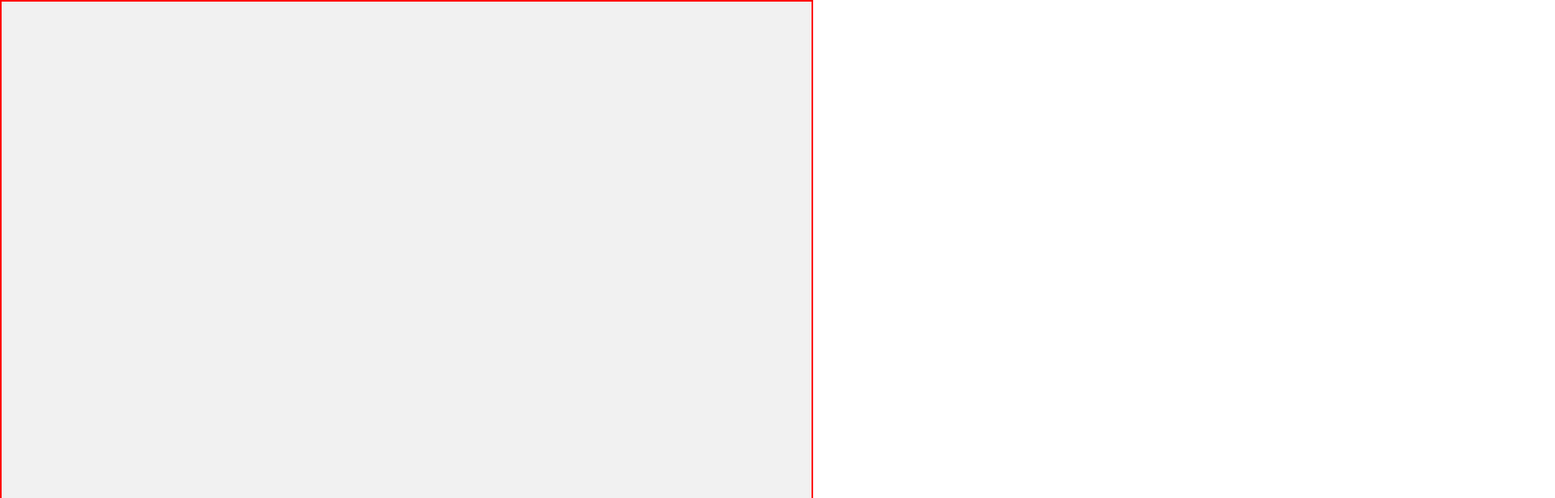
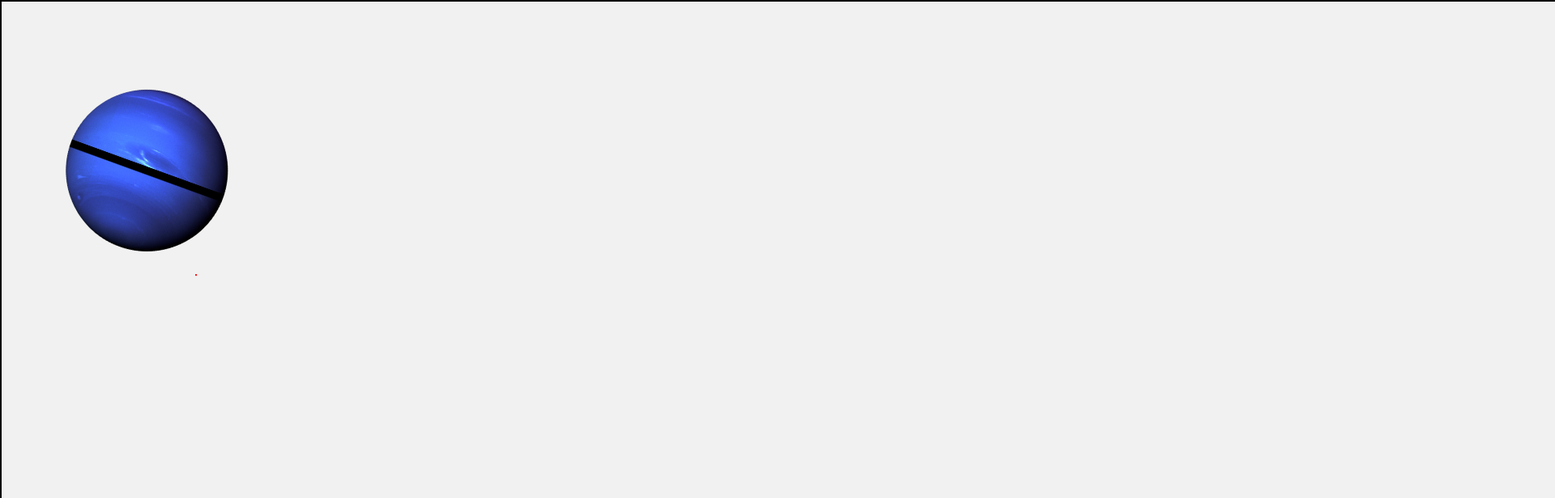
Before and after one commit to MichaelMMacLeod/E.G., a plain HTML site: page index.html in a window 1280 px wide. Shown: the top 616 px of the page at 81% size, 1920 px wide, since content can reach past the window. Drawn offline with nearby package versions, Linux system fonts and the light colour scheme.

Commit message:
Update game.js

```diff
--- a/game.js
+++ b/game.js
@@ -1,43 +1,59 @@
-var neptune;
-
-function startGame() {
-	neptune = new imageComponent('planet.png', 500, 1000, 800, 800, 0);
+startGame = function() {
 	gameArea.start();
+	neptune = new component(200, 200, 240, 135, 20, "planet.png");
 }
 
-var gameArea = {
-	canvas : canvas = document.createElement("canvas"),
+gameArea = {
+	canvas : document.createElement('canvas'),
 	start : function() {
-		this.canvas.width = 1000;
-		this.canvas.height = 1000;
+		this.canvas.width = 4800;
+		this.canvas.height = 2700;
 		this.context = this.canvas.getContext("2d");
 		document.body.insertBefore(this.canvas, document.body.childNodes[0]);
 		this.interval = setInterval(updateGameArea, 20);
 	},
 	clear : function() {
 		this.context.clearRect(0, 0, this.canvas.width, this.canvas.height);
-	},
-	stop : function() {
-		clearInterval(this.interval);
 	}
 }
 
-function imageComponent(source, x, y, width, height, rotation) {
-	this.source = source;
-	this.x = x;
-	this.y = y;
+function component(width, height, x, y, rotation, source) {
 	this.image = new Image();
 	this.image.src = source;
 	this.width = width;
 	this.height = height;
-	this.rotation = rotation;
+	this.x = x - this.width / 2;
+	this.y = y - this.height / 2;
+	this.rotation = rotation * Math.PI / 180;
+	this.ab = [ // The bottom right corner of a shape at 0 degrees rotation
+		this.width + this.x,
+		this.height + this.y
+	];
+	this.midpoint = [ // The midpoint of a shape at 0 degrees rotation
+		(this.x + this.ab[0]) / 2,
+		(this.y + this.ab[1]) / 2
+	];
+	this.abNew = [ // The bottom right corner of the rotated shape
+		this.ab[1] * Math.sin(-this.rotation) + this.ab[0] * Math.cos(-this.rotation),
+		this.ab[1] * Math.cos(-this.rotation) - this.ab[0] * Math.sin(-this.rotation)
+
+	];
+	this.midpointNew = [ // The midpoint of the rotated shape
+		(this.x + this.abNew[0]) / 2,
+		(this.y + this.abNew[1]) / 2
+	];
 	this.update = function() {
 		ctx = gameArea.context;
-		ctx.translate(x, y);
+
+		ctx.save();
 		ctx.rotate(this.rotation);
-		ctx.drawImage(this.image, this.x - this.width / 2, this.y - this.height / 2, this.width, this.height);
-		ctx.rotate(-this.rotation);
-		ctx.translate(-x, -y);
+		ctx.drawImage(this.image, this.x, this.y, this.width, this.height);
+		ctx.restore();
+
+		ctx.beginPath();
+		ctx.fillRect(this.abNew[0], this.abNew[1], 2, 2);
+		ctx.fillStyle = "red";
+		ctx.fill();
 	}
 }
 
--- a/stylesheet.css
+++ b/stylesheet.css
@@ -3,7 +3,7 @@
 	padding: 0;
 }
 canvas {
-	border: 2px solid red;
+	border: 2px solid black;
 	background-color: #f1f1f1;
 }
 
```
